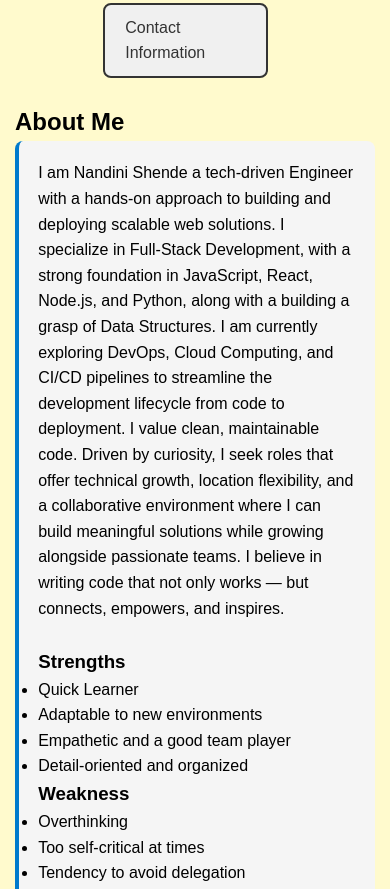
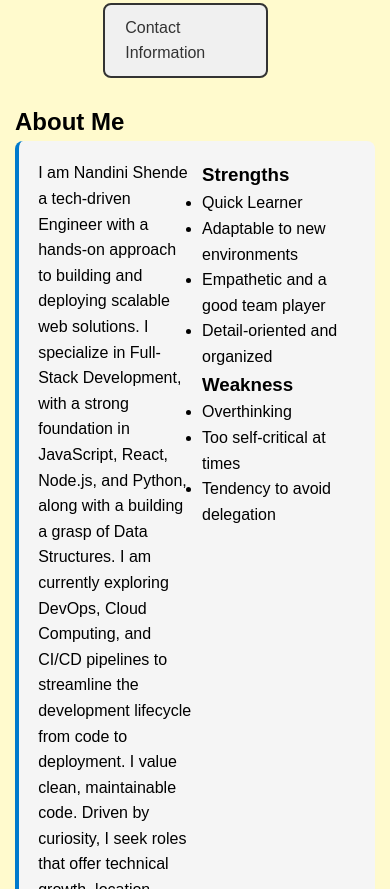
Before and after one commit to Nandini-creator/MY-PORTFOLIO, a plain HTML site: page index.html in a window 390 px wide. Shown: the part 691-1580 px from the top of the page. Drawn offline with Linux system fonts and the light colour scheme.

Commit message:
update in css

```diff
--- a/style.css
+++ b/style.css
@@ -98,17 +98,19 @@ section{
     }
 
 }
-
-@media (max-width :480px){
-    .navbar li a{
+@media (max-width: 480px) {
+  .navbar li a {
     width: 90%;
   }
-    .header h1, .header h3{
+
+  .header h1, .header h3 {
     text-align: center;
   }
+
   .skills li {
     font-size: 14px;
   }
+
   section {
     padding: 5px;
     margin: 5px auto;
@@ -116,4 +118,15 @@ section{
   }
 
 
+  .info-card {
+    display: flex;
+    flex-direction: row;
+    flex-wrap: wrap;
+    justify-content: space-between;
+    gap: 10px;
   }
+
+  .info-card > * {
+    flex: 1 1 45%;
+  }
+}
```
Lines whose indentation alone changed are shown as unchanged.
